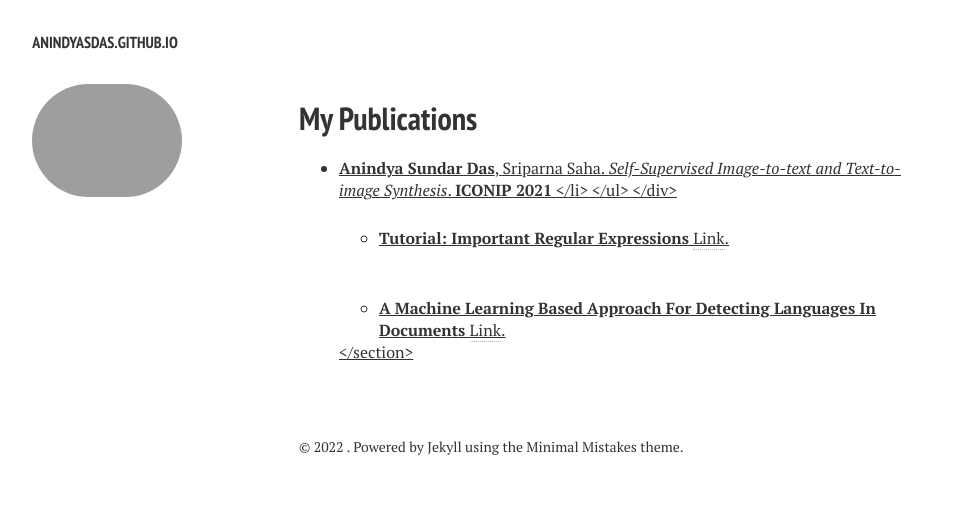
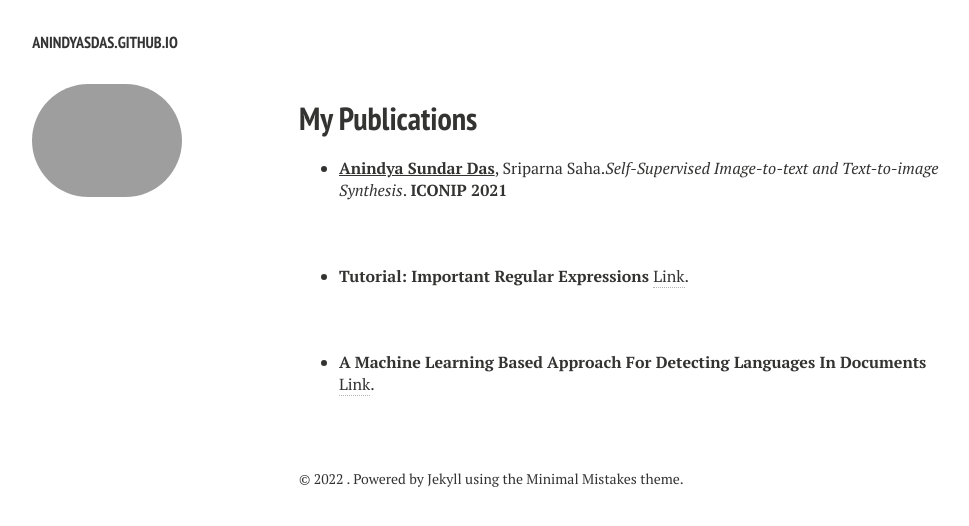
Before and after one commit to anindyasdas/anindyasdas.github.io, a Jekyll site: the page built from publications.md, in a window 1280 px wide. Shown: the top 526 px of the page, without its empty margins (21-990 px from the left). Built offline with Jekyll 4.4.1, drawn with Linux system fonts in a browser that asks for light colours; nearby versions of some CDN libraries.

Commit message:
Update publications.md

```diff
--- a/publications.md
+++ b/publications.md
@@ -13,7 +13,7 @@ comments: false
 
   <p align="center">
     </p>
-  <div style="text-align:left"><ul><li><u><b>Anindya Sundar Das</b><u>, Sriparna Saha. <i>Self-Supervised Image-to-text and Text-to-image Synthesis</i>. <b>ICONIP 2021</b> </li>
+  <div style="text-align:left"><ul><li><u><b>Anindya Sundar Das</b></u>, Sriparna Saha.<i>Self-Supervised Image-to-text and Text-to-image Synthesis</i>. <b>ICONIP 2021</b> </li>
 
 </ul> </div>
 
```
